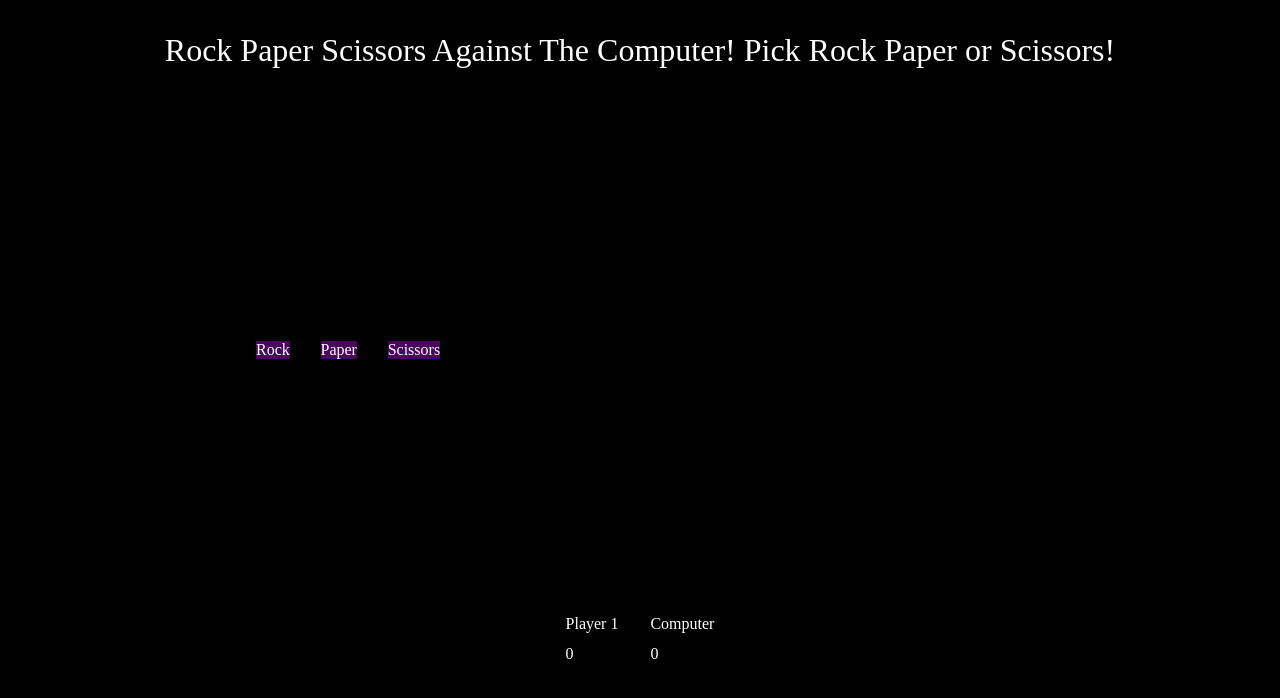
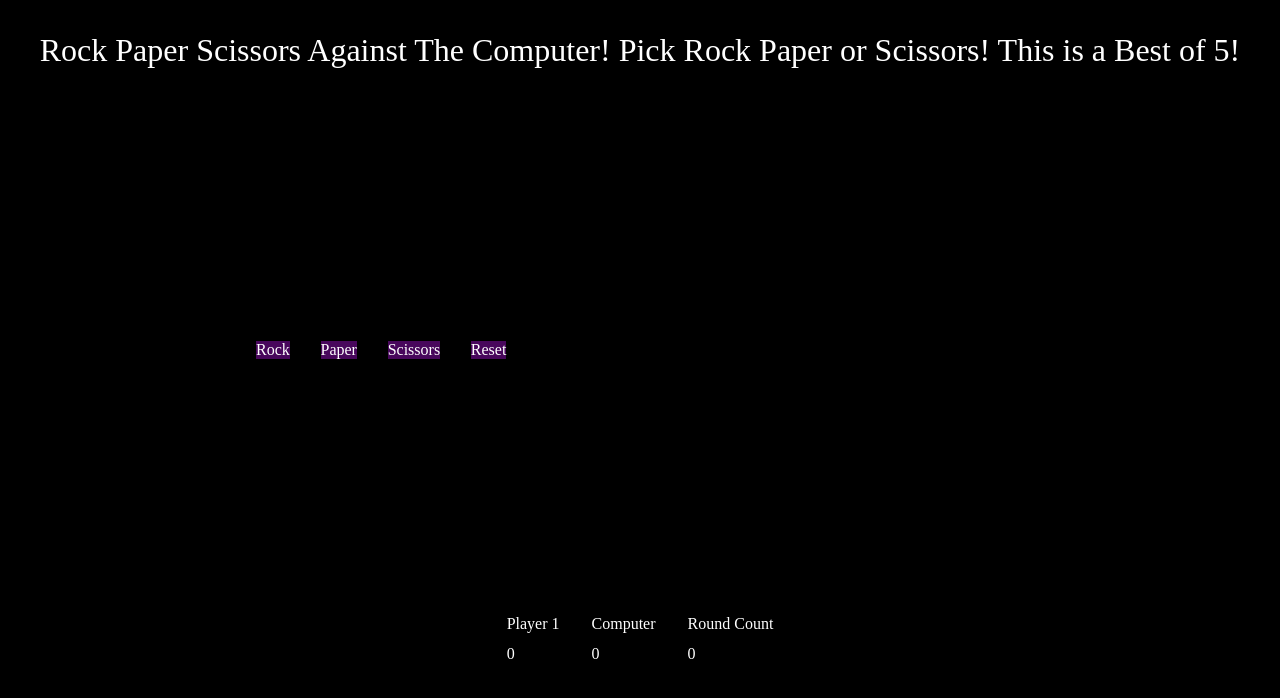
Before and after one commit to elitecdog/Rock-Paper-Scissors, a plain HTML site: page index.html in a window 1280 px wide. Drawn offline with Linux system fonts and the light colour scheme.

Commit message:
Corrected div's to make all the elements arrange properly.

```diff
--- a/index.html
+++ b/index.html
@@ -4,27 +4,31 @@
     <meta charset="UTF-8">
     <meta http-equiv="X-UA-Compatible" content="IE=edge">
     <meta name="viewport" content="width=device-width, initial-scale=1.0">
-    <title>Document</title>
+    <title>Rock, Paper, Scissors Game</title>
     <link rel="stylesheet" href="style.css">
 </head>
 <body>
     <div class="header">
         <div class="headerText">Rock Paper Scissors Against The Computer!  Pick Rock Paper
-            or Scissors!
+            or Scissors!  This is a Best of 5!
         </div>
     </div>
     <div class="buttonContainer">
         <div class="buttons"  id="rock">Rock</div>
         <div class="buttons"  id="paper">Paper</div>
         <div class="buttons"  id="scissors">Scissors</div>
+        <div class="buttons"  id="reset">Reset</div>
     </div>
     <div class="roundUpdate"></div>
     <div class="score">
-        <div class="user">Player 1
+        <div class="user" id="p1">Player 1
             <div class="scoreboard" id="userScore">0</div>
         </div>
-        <div class="user">Computer
+        <div class="user" id="cp">Computer
             <div class="scoreboard" id="computerScore">0</div>
+    </div>
+        <div class="user">Round Count
+            <div class="scoredboard" id="roundCount">0</div>
         </div>
     </div>
     <div class="finalMessage">
```
